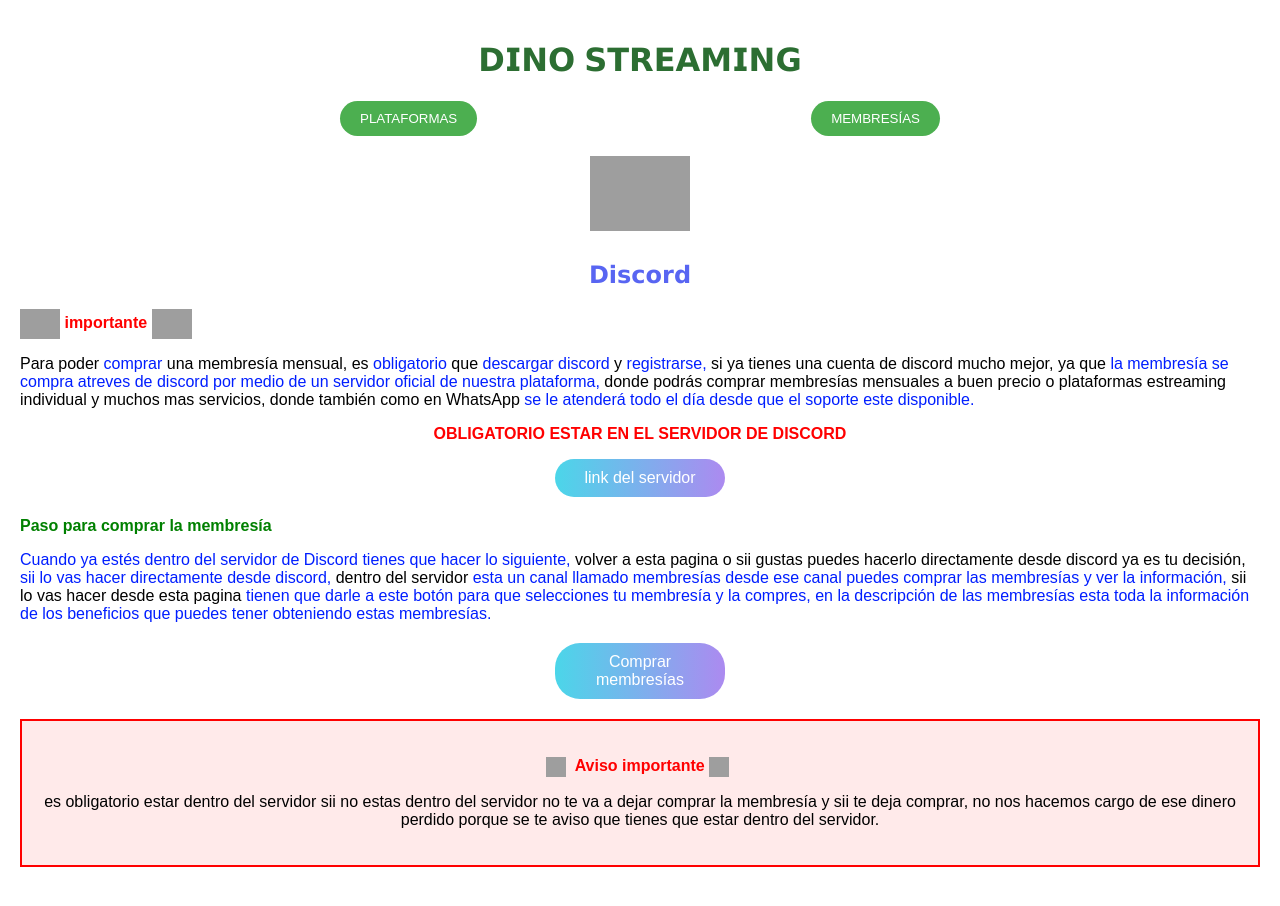
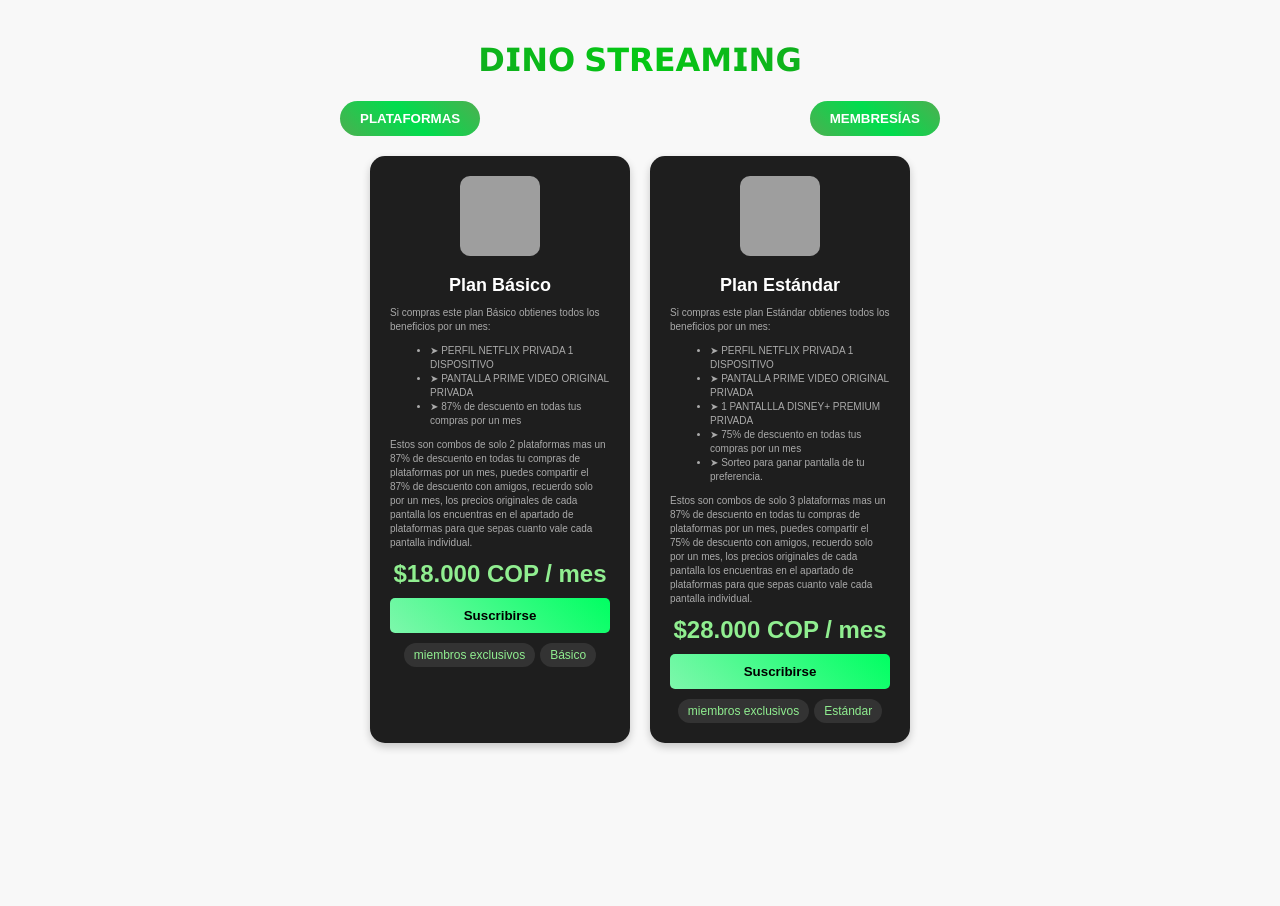
Before and after one commit to dinospress/DIno-streaming, a plain HTML site: page paginas/membresias.html in a window 1280 px wide. After the commit the page ends 800 px from the top, so only its background shows below. Drawn offline with Linux system fonts and the light colour scheme; grey boxes are pictures that could not be loaded.

Commit message:
membresias.html

```diff
--- a/paginas/membresias.html
+++ b/paginas/membresias.html
@@ -14,7 +14,9 @@
         }
 
         h1 {
-            color: #2c6e32;
+            background: linear-gradient(45deg, #2c6e32, #05c715, #2c6e32);
+            -webkit-background-clip: text;
+            -webkit-text-fill-color: transparent;
             text-align: center;
         }
 
@@ -34,16 +36,107 @@
         }
 
         .category button {
-            background-color: #4CAF50;
+            background: linear-gradient(45deg, #4CAF50, #00dd4d, #4CAF50);
             color: white;
             padding: 10px 20px;
             border: none;
             cursor: pointer;
             border-radius: 20px;
+            font-weight: 795;
         }
 
         .category button:hover {
             background-color: #45a049;
+        }
+        .link {
+            display: block;
+            background: linear-gradient(to right, #4bd6e9, #ac8af0);;
+        }
+
+        /* Estilos del segundo código */
+        .plans-container {
+            display: flex;
+            flex-wrap: wrap;
+            gap: 20px;
+            justify-content: center; /* Centra los elementos en pantallas grandes */
+            margin-top: 20px;
+        }
+        .plan-card {
+            background-color: #1e1e1e;
+            border-radius: 15px;
+            padding: 20px;
+            width: 220px;
+            box-shadow: 0 4px 8px rgba(0, 0, 0, 0.2);
+            text-align: center;
+            position: relative;
+        }
+        .plan-card img {
+            width: 80px;
+            height: 80px;
+            border-radius: 10px;
+            margin-bottom: 15px;
+        }
+        .plan-title {
+            font-size: 18px;
+            font-weight: bold;
+            margin-bottom: 10px;
+            color: #ffffff;
+        }
+        .plan-description {
+            font-size: 10px;
+            color: #aaa;
+            margin-bottom: 10px;
+            text-align: left;
+            line-height: 1.4;
+        }
+        .plan-price {
+            font-size: 24px;
+            font-weight: bold;
+            color: #90ee90;
+            margin: 10px 0;
+        }
+        .subscribe-button {
+            background: linear-gradient(45deg, #7ef7ac, #00ff62);
+            color: #000;
+            border: none;
+            border-radius: 5px;
+            padding: 10px;
+            width: 100%;
+            cursor: pointer;
+            font-weight: bold;
+        }
+        .subscribe-button:hover {
+            background-color: #68c489;
+        }
+        .exclusive-roles {
+            margin-top: 10px;
+            font-size: 12px;
+            display: flex;
+            flex-wrap: wrap;
+            gap: 5px;
+            justify-content: center;
+        }
+        .exclusive-role {
+            background-color: #333;
+            border-radius: 12px;
+            padding: 5px 10px;
+            color: #90ee90;
+        }
+
+        /* Estilos específicos para pantallas pequeñas */
+        @media (max-width: 768px) {
+            body {
+                padding: 20px; /* Evita cortes en pantallas pequeñas */
+            }
+            .plans-container {
+                flex-direction: column;
+                align-items: center; /* Centra los elementos en pantallas pequeñas */
+                gap: 20px;
+            }
+            .plan-card {
+                width: 100%;
+                max-width: 300px; /* Limita el tamaño máximo en pantallas móviles */
+            }
         }
     </style>
 </head>
@@ -59,143 +152,49 @@
             </a>
         </div>
 
-<head>
-    <meta charset="UTF-8">
-    <meta name="viewport" content="width=device-width, initial-scale=1.0">
-    <title>Membresía Discord</title>
-    <style>
-        body {
-            font-family: 'Arial', sans-serif;
-            background-color: #fff;
-            color: #000;
-            margin: 0;
-            padding: 20px;
-        }
-
-        h2 {
-            color: #5865F2;
-        }
-
-        .important-text {
-            color: red;
-            font-weight: bold;
-        }
-
-        .icon {
-            margin-right: 5px;
-        }
-
-        .section {
-            margin: 20px 0;
-            text-align: center;
-        }
-
-        .section img {
-            max-width: 100px;
-            margin-bottom: 10px;
-        }
-
-        .discord-logo {
-            width: 100px;
-            margin-bottom: 10px
-        }
-        .important {
-            color: red;
-            font-weight: bold;
-        }
-        .step {
-            margin: 20px 0;
-        }
-        .step-title {
-            color: green;
-            font-weight: bold;
-        }
-
-        .text-highlight {
-            color: #001eff;
-
-        }
-        .note {
-            color: red;
-            font-size: 14px;
-            margin-top: 10px;
-            border-top: 1px solid #ddd;
-            padding-top: 10px;
-        }
-        img {
-            width: 40px;
-            vertical-align: middle;
-        }
-        .arrow {
-            margin: 10px 0;
-            text-align: center;
-        }
-        .link {
-            display: block;
-            background: linear-gradient(to right, #4bd6e9, #ac8af0);;
-            color: white;
-            padding: 10px;
-            text-align: center;
-            text-decoration: none;
-            border-radius: 25px;
-            margin: 10px auto;
-            max-width: 150px;
-        }
-
-        .warning-box {
-            border: 2px solid red;
-            padding: 20px;
-            background-color: #ffeaea;
-            margin: 20px 0;
-            text-align: center;
-        }
-</style>
-</head>
-<body>
-
-    <div class="section">
-        <img src="https://img.tvfindr.com/uploads/2024/03/discord-server-logo-1.png" class="discord-logo">
-        <h2>𝗗𝗶𝘀𝗰𝗼𝗿𝗱</h2>
-                </div>
-       </div>
-        <p class="important">
-            <img src="https://cdn.discordapp.com/emojis/1236226235269382176.gif?size=44&quality=lossless" alt="Importante Icono"> importante
-            <img src="https://cdn.discordapp.com/emojis/1236226235269382176.gif?size=44&quality=lossless"
-        </p>
-        <p>
-            Para poder <span class="text-highlight">comprar</span> una membresía mensual, es <span class="text-highlight">obligatorio</span> que <span class="text-highlight">descargar discord</span> y <span class="text-highlight">registrarse,</span> si ya  tienes una cuenta de discord mucho mejor, ya que <span class="text-highlight">la membresía se compra atreves de discord por medio de un servidor oficial de nuestra plataforma,</span> donde podrás comprar membresías mensuales a buen precio o plataformas estreaming individual y muchos mas servicios, donde también como en WhatsApp <span class="text-highlight">se le atenderá todo el día desde que el soporte este disponible.</span>
-        </p>
-    </div>
-
-    <div class="arrow">
-            <p class="important-text">OBLIGATORIO ESTAR EN EL SERVIDOR DE DISCORD</p>
-            <a href="https://discord.gg/yx6p8fME8v" class="link" target="_blank">link del servidor</a>
+    <div class="plans-container">
+        <!-- Plan Básico -->
+        <div class="plan-card">
+            <img src="https://cdn.discordapp.com/attachments/1244849428213399614/1282121016214028399/dinoblanco.png?ex=66de33be&is=66dce23e&hm=5db9535fe22c3abf079556b4c86597775bf22ad739086a7b1990b1f4e087641b&" alt="Plan Básico">
+            <div class="plan-title">Plan Básico</div>
+            <div class="plan-description">
+                Si compras este plan Básico obtienes todos los beneficios por un mes:
+                <ul>
+                    <li>➤ PERFIL NETFLIX PRIVADA 1 DISPOSITIVO</li>
+                    <li>➤ PANTALLA PRIME VIDEO ORIGINAL PRIVADA</li>
+                    <li>➤ 87% de descuento en todas tus compras por un mes</li>
+                </ul>
+                Estos son combos de solo 2 plataformas mas un 87% de descuento en todas tu compras de plataformas por un mes, puedes compartir el 87% de descuento con amigos, recuerdo solo por un mes, los precios originales de cada pantalla los encuentras en el apartado de plataformas para que sepas cuanto vale cada pantalla individual.
+            </div>
+            <div class="plan-price">$18.000 COP / mes</div>
+            <button class="subscribe-button" onclick="window.location.href='https://api.whatsapp.com/send/?phone=573232147460&text=comprar+membres%C3%ADa%0A%0ANombre+del+Plan%3A+Plan+B%C3%A1sico%0APrecio%3A+%2418.000+COP%0ADescripci%C3%B3n%3A+Plan+B%C3%A1sico+por+un+mes&type=phone_number&app_absent=0';">Suscribirse</button>
+            <div class="exclusive-roles">
+                <div class="exclusive-role">miembros exclusivos</div>
+                <div class="exclusive-role">Básico</div>
+            </div>
         </div>
-
-    </div>
-
- <div class="step">
-            <p class="step-title">Paso para comprar la membresía</p>
-
-            <p>
-                <span class="text-highlight">Cuando ya estés dentro del servidor de Discord tienes que hacer lo siguiente,</span> volver a esta pagina o sii gustas puedes hacerlo directamente desde discord ya es tu decisión, <span class="text-highlight">sii lo vas hacer directamente desde discord,</span> dentro del servidor <span class="text-highlight">esta un canal llamado membresías desde ese canal puedes comprar las membresías y ver la información,</span> sii lo vas hacer desde esta pagina <span class="text-highlight">tienen que darle a este botón para que selecciones tu membresía y la compres, en la descripción de las membresías esta toda la información de los beneficios que puedes tener obteniendo estas membresías.</span>
-        </div>
-
-    <div class="arrow">
-            <a href="" class="link" target="_blank">Comprar membresías</a>
+        <!-- Plan Estándar -->
+        <div class="plan-card">
+            <img src="https://cdn.discordapp.com/attachments/1244849428213399614/1282121073323806731/dinonegro.png?ex=66de33cc&is=66dce24c&hm=3ee2b922ae5c1065ae7b2475c4603f9ee33abee3e1f5a1e3371a7575c13df73a&" alt="Plan Estándar">
+            <div class="plan-title">Plan Estándar</div>
+            <div class="plan-description">
+                Si compras este plan Estándar obtienes todos los beneficios por un mes:
+                <ul>
+                    <li>➤ PERFIL NETFLIX PRIVADA 1 DISPOSITIVO</li>
+                    <li>➤ PANTALLA PRIME VIDEO ORIGINAL PRIVADA</li>
+                    <li>➤ 1 PANTALLLA DISNEY+ PREMIUM PRIVADA</li>
+                    <li>➤ 75% de descuento en todas tus compras por un mes</li>
+                    <li>➤ Sorteo para ganar pantalla de tu preferencia.
+                </ul>
+                Estos son combos de solo 3 plataformas mas un 87% de descuento en todas tu compras de plataformas por un mes, puedes compartir el 75% de descuento con amigos, recuerdo solo por un mes, los precios originales de cada pantalla los encuentras en el apartado de plataformas para que sepas cuanto vale cada pantalla individual.
+            </div>
+            <div class="plan-price">$28.000 COP / mes</div>
+            <button class="subscribe-button" onclick="window.location.href='https://api.whatsapp.com/send/?phone=573232147460&text=comprar+membres%C3%ADa%0A%0ANombre+del+Plan%3A+Plan+Est%C3%A1ndar%0APrecio%3A+%2428.000+COP%0ADescripci%C3%B3n%3A+Plan+Est%C3%A1ndar+por+un+mes&type=phone_number&app_absent=0';">Suscribirse</button>
+            <div class="exclusive-roles">
+                <div class="exclusive-role">miembros exclusivos</div>
+                <div class="exclusive-role">Estándar</div>
+            </div>
         </div>
     </div>
-
-    <div class="warning-box">
-    <p class="important-text">
-        <img src="https://cdn.discordapp.com/emojis/1236226235269382176.gif?size=44&quality=lossless"alt="Importante Icono" style="width: 20px; height: 20px; vertical-align: middle; margin-right: 5px;">
-        Aviso importante
-        <img src="https://cdn.discordapp.com/emojis/1236226235269382176.gif?size=44&quality=lossless" style="width: 20px; height: 20px; vertical-align: middle; margin-right: 5px;"
-        </p>
-        <p>
-            es obligatorio estar dentro del servidor sii no estas dentro del servidor no te va a dejar comprar la membresía y sii te deja comprar, no nos hacemos cargo de ese dinero perdido porque se te aviso que tienes que estar dentro del servidor.
-        </p>
-    </div>
-
 </body>
 </html>
```
